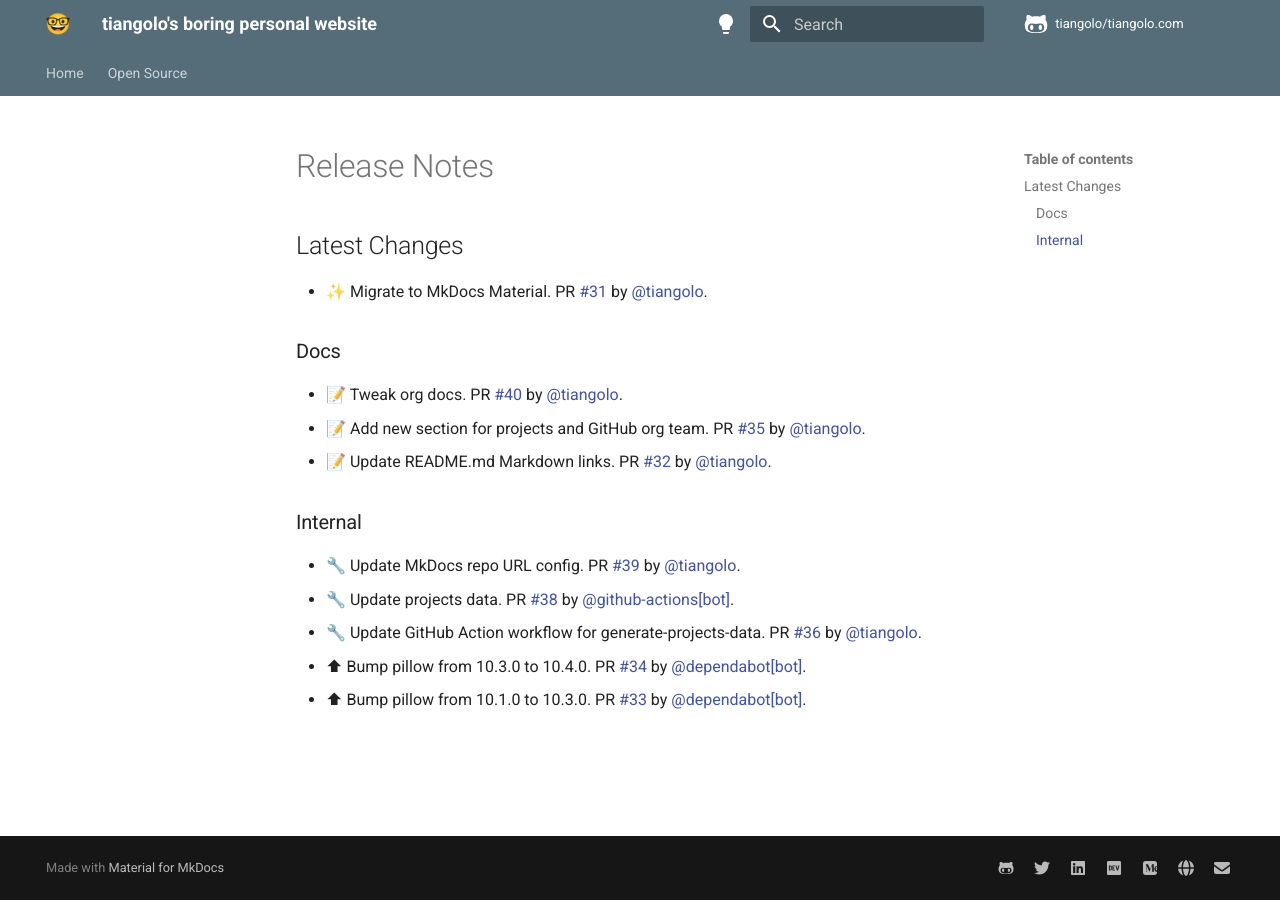
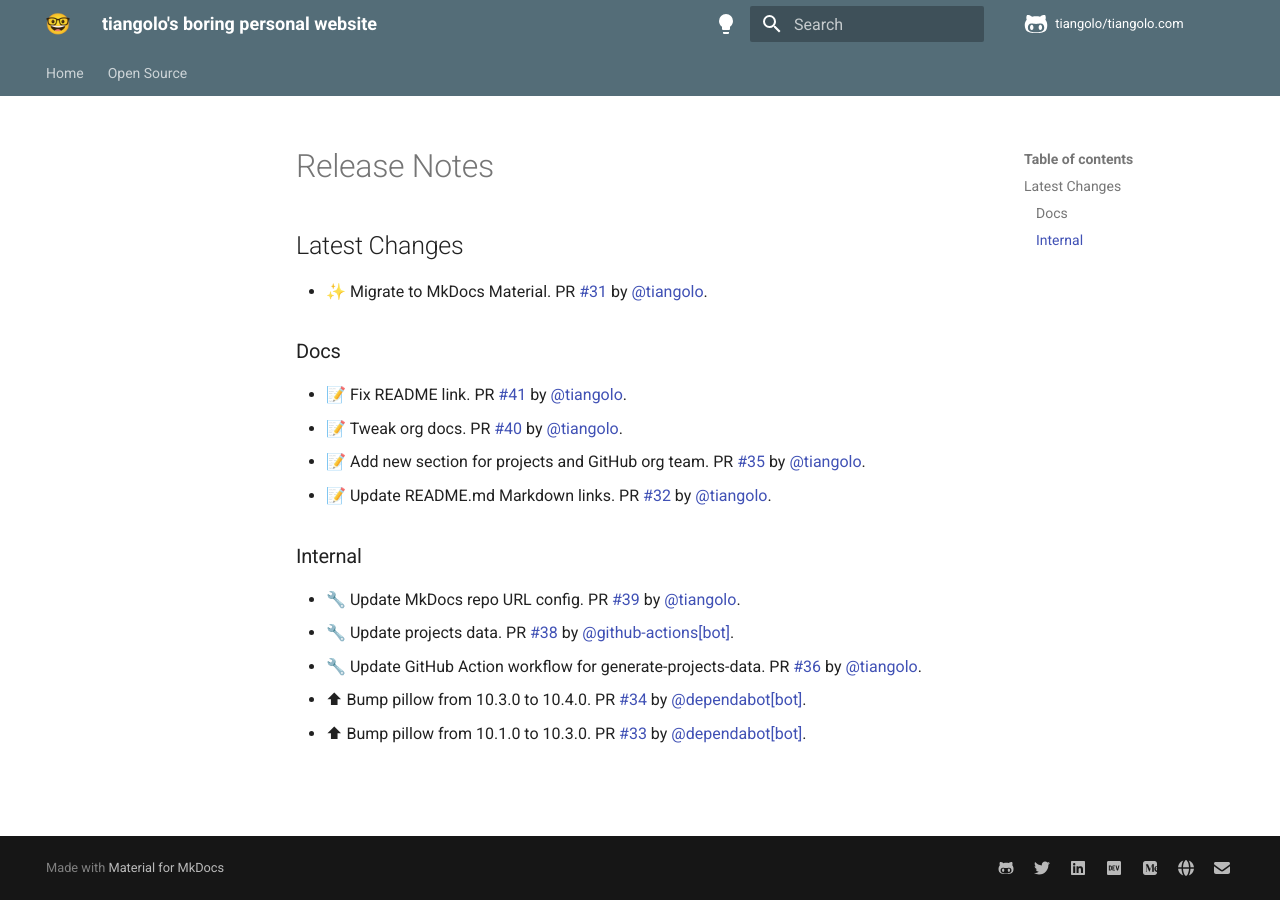
Before and after one commit to tiangolo/tiangolo.com, an MkDocs documentation site: the page built from docs/release-notes.md, in a window 1280 px wide. Built offline with MkDocs 1.6.1 and Material for MkDocs 9.7.7, drawn with Linux system fonts in a browser that asks for light colours; comment, search, counter and statistics services are not loaded.

Commit message:
📝 Update release notes

```diff
--- a/docs/release-notes.md
+++ b/docs/release-notes.md
@@ -6,6 +6,7 @@
 
 ### Docs
 
+* 📝 Fix README link. PR [#41](https://github.com/tiangolo/tiangolo.com/pull/41) by [@tiangolo](https://github.com/tiangolo).
 * 📝 Tweak org docs. PR [#40](https://github.com/tiangolo/tiangolo.com/pull/40) by [@tiangolo](https://github.com/tiangolo).
 * 📝 Add new section for projects and GitHub org team. PR [#35](https://github.com/tiangolo/tiangolo.com/pull/35) by [@tiangolo](https://github.com/tiangolo).
 * 📝 Update README.md Markdown links. PR [#32](https://github.com/tiangolo/tiangolo.com/pull/32) by [@tiangolo](https://github.com/tiangolo).
```
